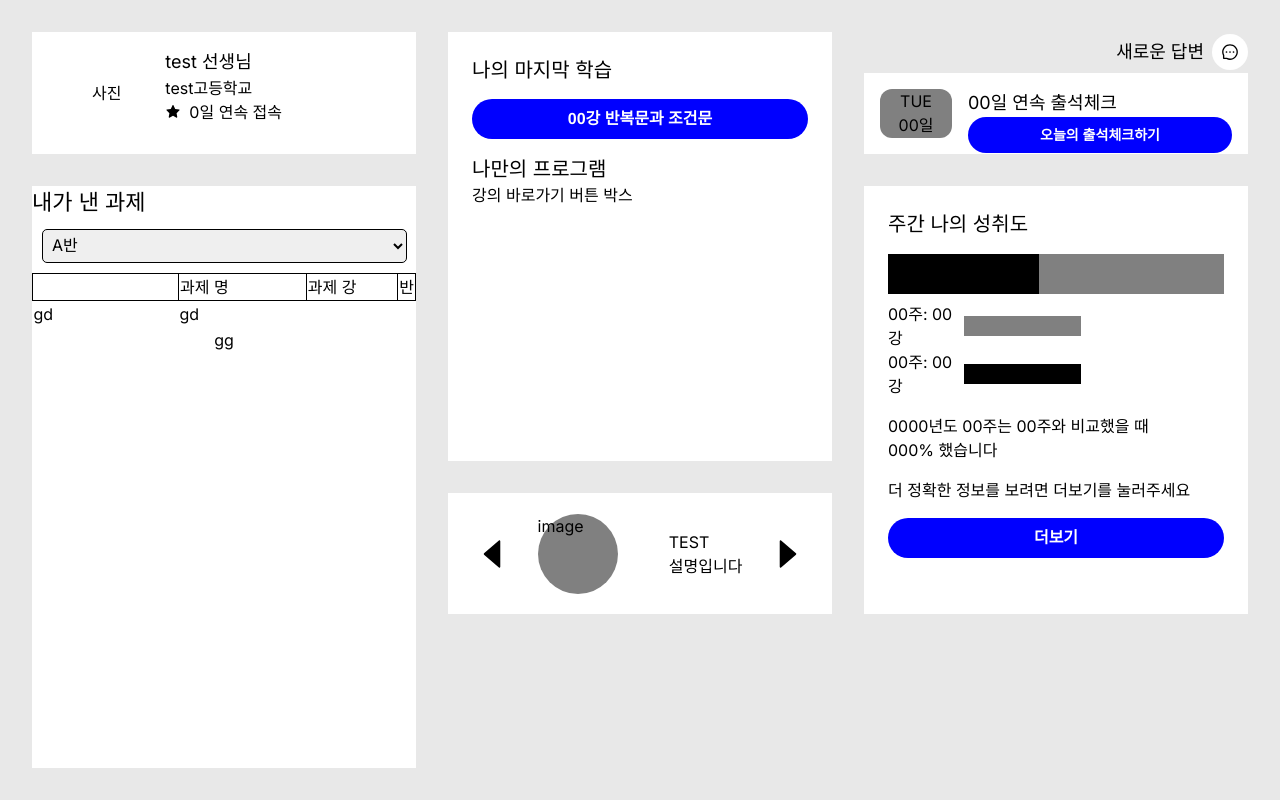
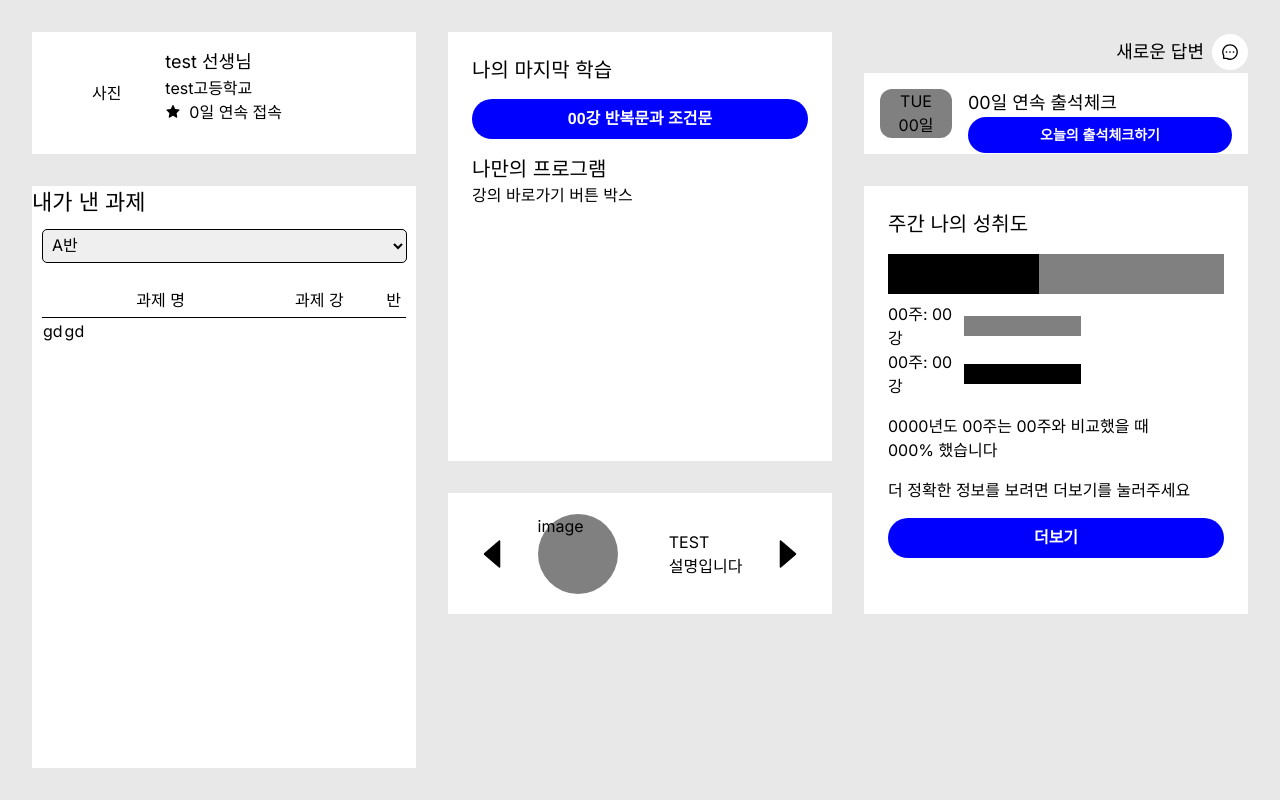
Before and after one commit to Geupjo-Hackathon/KoreanTiger-FE, a Next.js app: page /teacher in a window 1280 px wide. Built offline with nearby package versions, Linux system fonts and the light colour scheme.

Commit message:
feature :: 선생님 작업 중 (2)

```diff
--- a/src/app/teacher/page.js
+++ b/src/app/teacher/page.js
@@ -3,7 +3,7 @@ import Profile from "@/components/common/profile/Profile";
 import Learning from "@/components/student/main/Learning";
 import Alert from "@/components/common/alert/Alert";
 import Attendance from "@/components/student/main/Attendance";
-import Ranking from "@/components/teacher/main/Ranking";
+import Assignment from "@/components/teacher/main/Assignment";
 import Progress from "@/components/student/main/Progress";
 import Timeline from "@/components/student/main/Timeline";
 import Test from "@/components/student/main/Test";
@@ -22,7 +22,7 @@ export default function Home() {
         <Attendance />
       </div>
       <div className="col-span-1 row-span-4 p-4">
-                <Ranking />
+        <Assignment />
       </div>
       <div className="col-span-1 row-span-3 p-4">
         <Progress />
--- /dev/null
+++ b/src/components/common/Table/Table.js
@@ -0,0 +1,5 @@
+import React from "react";
+
+export default function Table() {
+  return <div></div>;
+}
--- /dev/null
+++ b/src/components/common/Table/Td.js
@@ -0,0 +1,7 @@
+import React, { useState } from "react";
+
+export default function Table(width, border) {
+  const [hasBorder, setHasBorder] = useState(false);
+
+  return <div></div>;
+}
--- /dev/null
+++ b/src/components/student/profile/StudentProfileProgress.js
@@ -0,0 +1,21 @@
+import React from "react";
+
+export default function StudentProfileProgress() {
+  return (
+    <div>
+      <div
+        className="w-full h-6 bg-gray-200 rounded-lg"
+        style={{ backgroundColor: "gray" }}
+      >
+        <div
+          className="h-6 rounded-lg"
+          style={{ width: "45%", backgroundColor: "black" }}
+        ></div>
+      </div>
+      <div className="w-1/2 flex justify-between">
+        <span>레벨 LV</span>
+        <span>단계</span>
+      </div>
+    </div>
+  );
+}
--- a/src/components/teacher/SubjectList.js
+++ b/src/components/teacher/SubjectList.js
@@ -3,17 +3,50 @@ import ClassFilter from "./ClassFilter";
 import Button from "@/components/common/buttons/button";
 import { sizeStyles } from "../common/buttons/button/style";
 
-export default function SubjectList() {
+export default function SubjectList({ classInfo }) {
   return (
     <div>
-      <ClassFilter />
-      <table>
+      <table style={{ margin: "10px" }}>
         <thead>
           <tr>
-            <td style={{ width: "40%", border: "1px solid black" }}></td>
-            <td style={{ width: "35%", border: "1px solid black" }}>과제 명</td>
-            <td style={{ width: "35%", border: "1px solid black" }}>과제 강</td>
-            <td style={{ width: "10%", border: "1px solid black" }}>반</td>
+            <td
+              style={{
+                width: "5%",
+                borderBottom: "1px solid black",
+                textAlign: "center",
+                padding: "5px",
+              }}
+            ></td>
+            <td
+              style={{
+                width: "55%",
+                borderBottom: "1px solid black",
+                textAlign: "center",
+                padding: "5px",
+              }}
+            >
+              과제 명
+            </td>
+            <td
+              style={{
+                width: "35%",
+                borderBottom: "1px solid black",
+                textAlign: "center",
+                padding: "5px",
+              }}
+            >
+              과제 강
+            </td>
+            <td
+              style={{
+                width: "15%",
+                borderBottom: "1px solid black",
+                textAlign: "center",
+                padding: "5px",
+              }}
+            >
+              반
+            </td>
           </tr>
         </thead>
         <tbody>
@@ -23,14 +56,6 @@ export default function SubjectList() {
           </tr>
         </tbody>
       </table>
-
-      <Button
-        sizeStyles="md"
-        colorTheme="pink"
-        disabled={false}
-        onClick={() => console.log("hi")}
-        buttonName={"gg"}
-      />
     </div>
   );
 }
--- /dev/null
+++ b/src/components/teacher/main/Assignment.js
@@ -0,0 +1,23 @@
+import React, { useState } from "react";
+import SubjectList from "@/components/teacher/SubjectList";
+import ClassFilter from "@/components/teacher/ClassFilter";
+
+const Assignment = () => {
+  const [classInfo, setClassInfo] = useState("");
+
+  const onFilterProps = {};
+
+  return (
+    <div className="w-full h-full" style={{ backgroundColor: "white" }}>
+      <div className="flex flex-row">
+        <div style={{ fontSize: "22px" }}>내가 낸 과제</div>
+      </div>
+      <div>
+        <ClassFilter />
+        <SubjectList />
+      </div>
+    </div>
+  );
+};
+
+export default Assignment;
--- a/src/components/teacher/main/Ranking.js
+++ /dev/null
@@ -1,17 +0,0 @@
-import React from "react";
-import SubjectList from "../SubjectList";
-
-const Ranking = () => {
-    return (
-        <div className="w-full h-full" style={{ backgroundColor: "white" }}>
-            <div className="flex flex-row">
-                <div style={{fontSize: "22px"}}>내가 낸 과제</div>
-            </div>
-            <div>
-                <SubjectList />
-            </div>
-        </div>
-    );
-};
-
-export default Ranking;
```
Also changed, not shown: 1 other file (tests, documents, lock files or other folders). Lines whose indentation alone changed are shown as unchanged.
